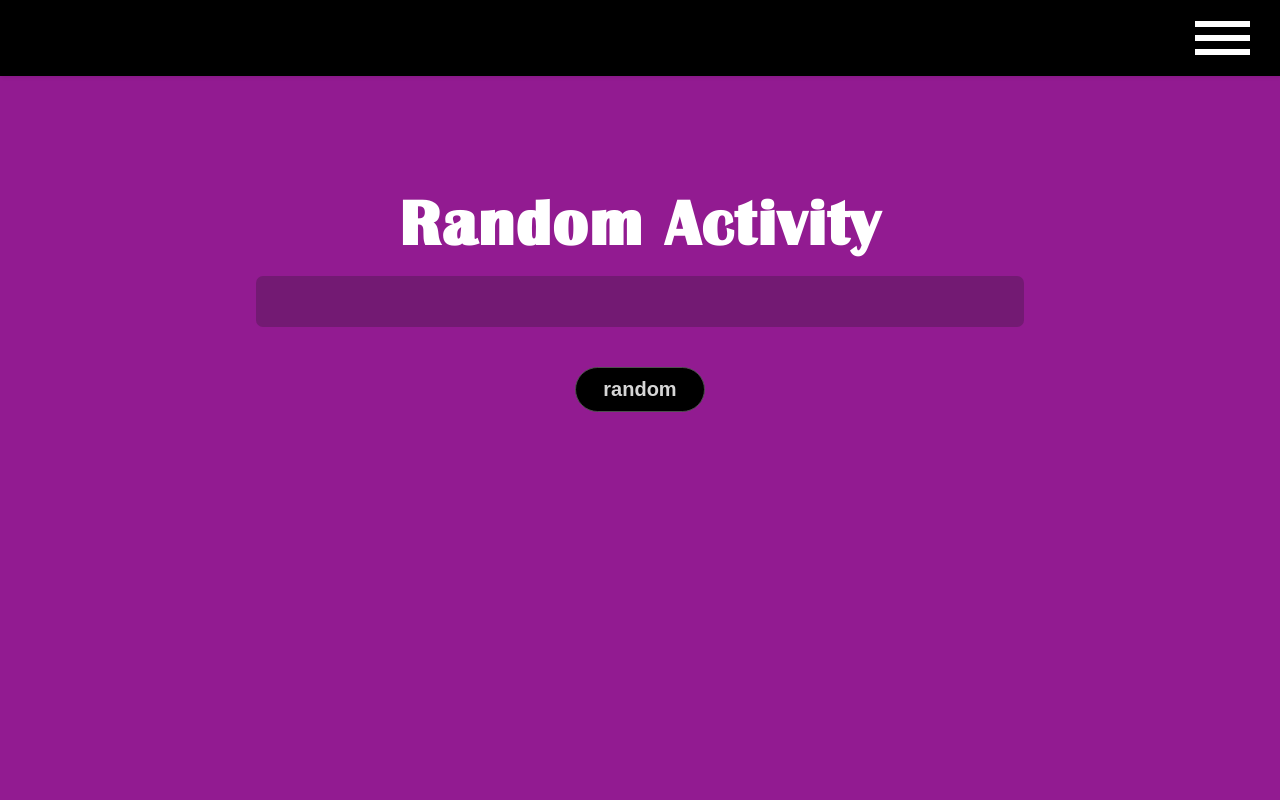
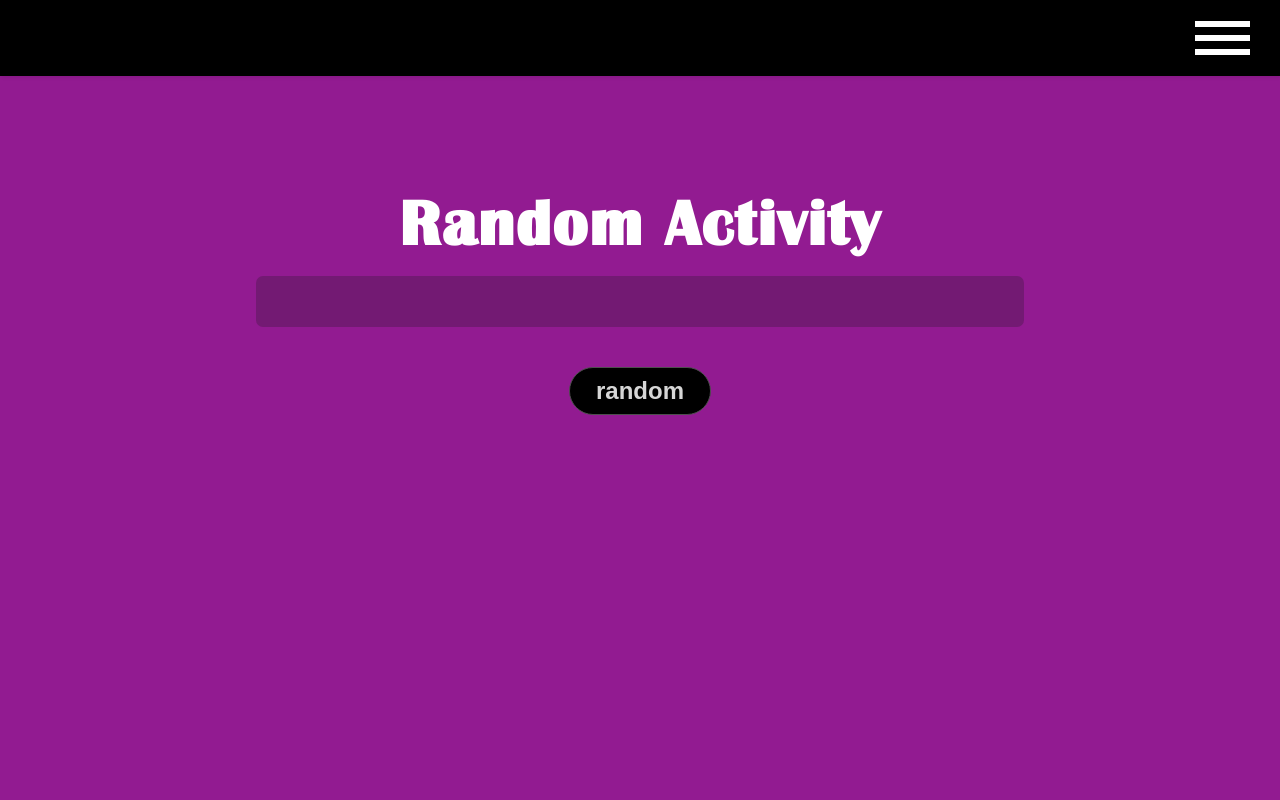
Before and after one commit to QLou895/apiChallenge, a plain HTML site: page random.html in a window 1280 px wide. Shown: the top 800 px of the page. Drawn offline with Linux system fonts and the light colour scheme; no server answers; a web font is replaced by a local one.

Commit message:
more random button changes and apiData text changes

```diff
--- a/scss/_random.scss
+++ b/scss/_random.scss
@@ -30,6 +30,7 @@
         margin-left: 20%;
         margin-right: 20%;
         padding: 2% 5%;
+        letter-spacing: 1px;
         background-color: map-get($themeColors, darkPink);
       }
 
@@ -40,11 +41,11 @@
         border-radius: 30px;
         background-color: #000000;
         color: #d6d6d6;
-        font-size: 20px;
-        padding-top: 10px;
-        padding-bottom: 10px;
-        padding-left:16px;
-        padding-right:16px;
+        font-size: 1.5em;
+        padding-top: .7%;
+        padding-bottom: .7%;
+        padding-left:1%;
+        padding-right:1%;
         border: 1px solid #4e4e4e;
         transition-duration: 0.4s;
         outline: none;
```
Also changed, not shown: scss/main.css, 1 other file.
